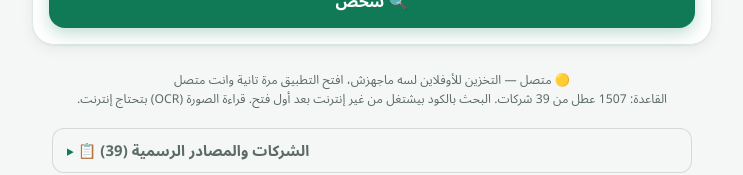
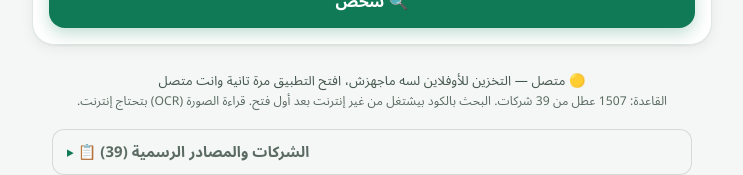
Before and after one commit to amr-inverter-fix/amr-inverter-fix.github.io, a plain HTML site: page index.html in a window 1280 px wide. Shown: the part 1708-1883 px from the top of the page, without its empty margins (268-1011 px from the left). Drawn offline with Linux system fonts and the light colour scheme.

Commit message:
Add .offst class for styling adjustments

```diff
--- a/style.css
+++ b/style.css
@@ -252,3 +252,5 @@ html[dir=ltr] body{text-align:left}html[dir=ltr] .warn,html[dir=ltr] .camtips,ht
 
 #rep{display:none}.repbtn{display:inline-block;margin:8px 6px 0 0;padding:9px 12px;border-radius:12px;background:#fff;color:#0b3d2e;border:1.5px solid #0f7a55;font:inherit;font-size:.84rem;font-weight:700;cursor:pointer}
 @media print{body.printrep>*:not(#rep){display:none!important}body.printrep #rep{display:block!important;color:#000;font:14px/1.5 sans-serif;padding:16px}#rep h1{font-size:20px}#rep h2{font-size:16px;margin:14px 0 4px}#rep .rsec{break-inside:avoid;border-top:1px solid #999;padding-top:6px}#rep .rwarn{margin-top:16px;border:1px solid #000;padding:8px;font-weight:700}#rep .rmeta{color:#444}}
+
+.offst{font-size:.82rem;color:#44564e;margin:6px 0}
```
